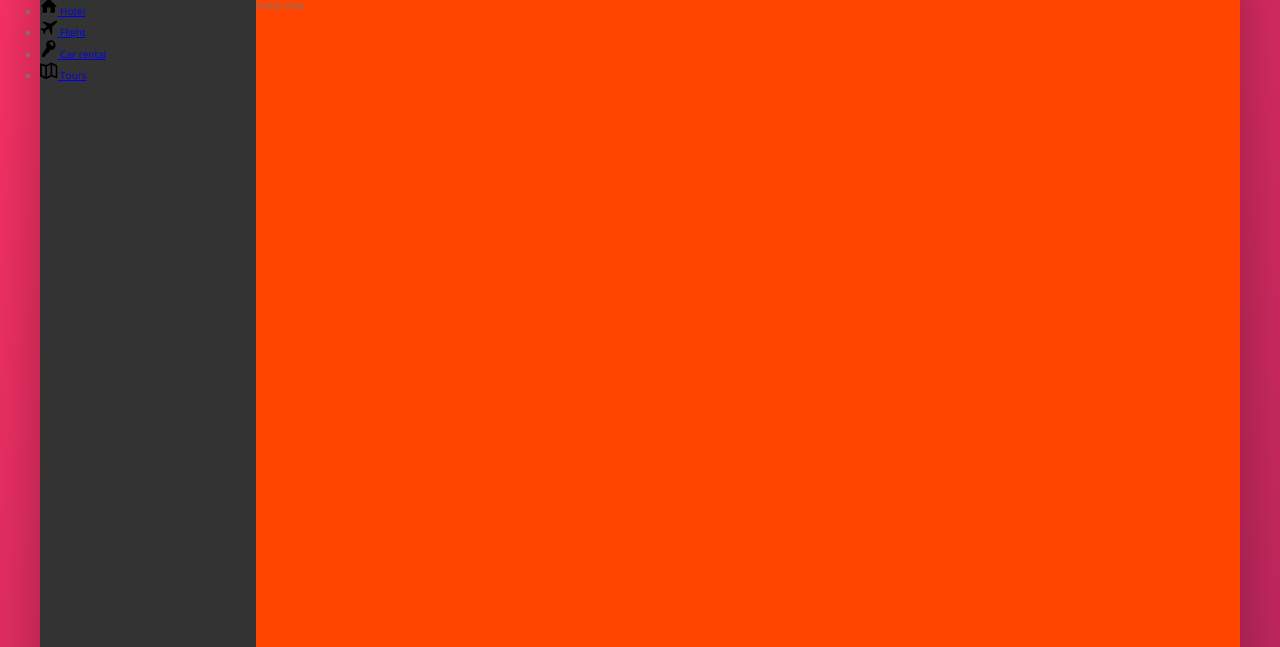
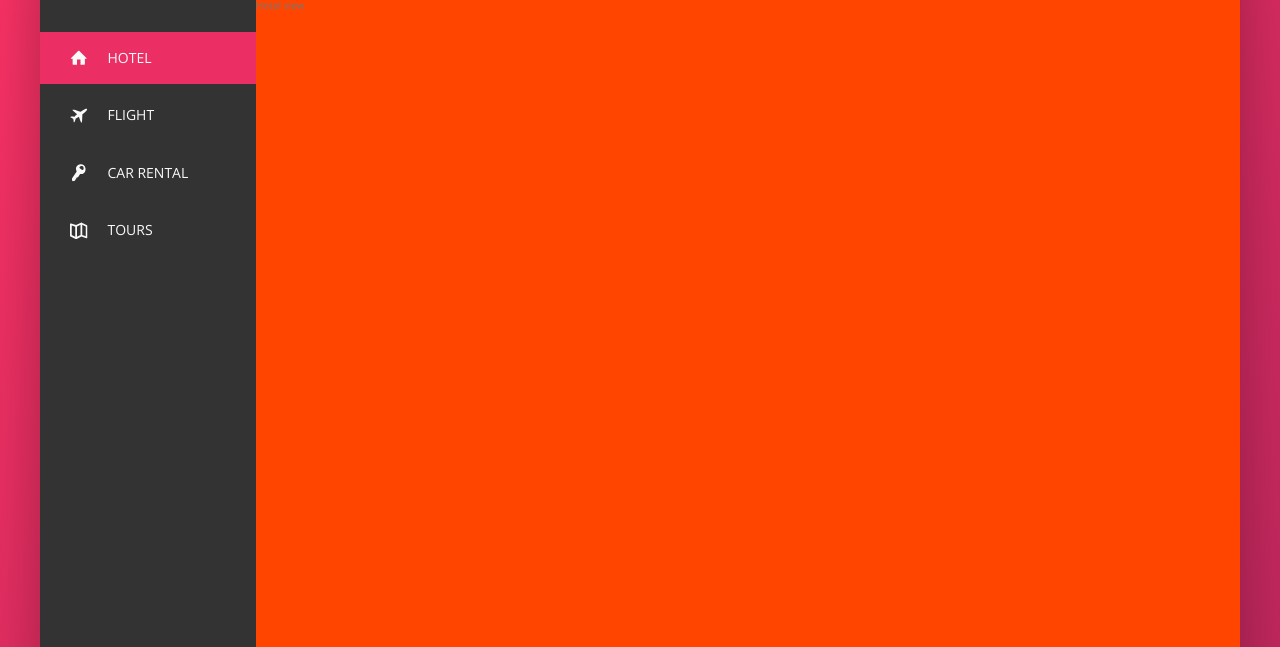
Before and after one commit to frankvanes/advanced-css-course, a website: page Trillo/index.html in a window 1280 px wide. Shown: the part 153-800 px from the top of the page. Drawn offline with nearby package versions, Linux system fonts and the light colour scheme.

Commit message:
Finished lecture 79

```diff
--- a/Trillo/index.html
+++ b/Trillo/index.html
@@ -45,7 +45,7 @@
             <div class="content">
                 <nav class="sidebar">
                     <ul class="side-nav">
-                        <li class="side-nav__item">
+                        <li class="side-nav__item side-nav__item--active">
                             <a href="#" class="side-nav__link">
                                 <svg class="side-nav__icon">
                                     <use xlink:href="img/sprite.svg#icon-home"></use>
--- a/Trillo/sass/_components.scss
+++ b/Trillo/sass/_components.scss
@@ -123,17 +123,61 @@
  * Side navigation
  */
 .side-nav {
+    font-size: 1.4rem;
+    list-style: none;
+    margin-top: 3.5rem;
+
     &__item {
+        position: relative;
 
+        &:not(:last-child) {
+            margin-bottom: .5rem;
+        }
     }
 
-    &__link {
+    &__item::before {
+        content: "";
+        position: absolute;
+        top: 0;
+        left: 0;
+        height: 100%;
+        width: 3px;
+        background-color: var(--color-primary);
+        transform: scaleY(0);
+        transition: transform .2s,
+                    width .4s cubic-bezier(1, 0, 0, 1) .2s,
+                    background-color .1s;
+    }
 
+    &__item:hover::before,
+    &__item--active::before {
+        transform: scaleY(1);
+        width: 100%;
+    }
+
+    &__item:active::before {
+        background-color: var(--color-primary-light);
+    }
+
+    &__link:link,
+    &__link:visited {
+        color: var(--color-grey-light-1);
+        text-decoration: none;
+        text-transform: uppercase;
+        display: inline-block;
+        padding: 1.5rem 3rem;
+        position: relative;
+        z-index: 10;
+
+        display: flex;
+        align-items: center;
     }
 
     &__icon {
         width: 1.75rem;
         height: 1.75rem;
+        margin-right: 2rem;
+        fill: currentColor;
     }
 }
 
```
Also changed, not shown: Trillo/css/style.css.
